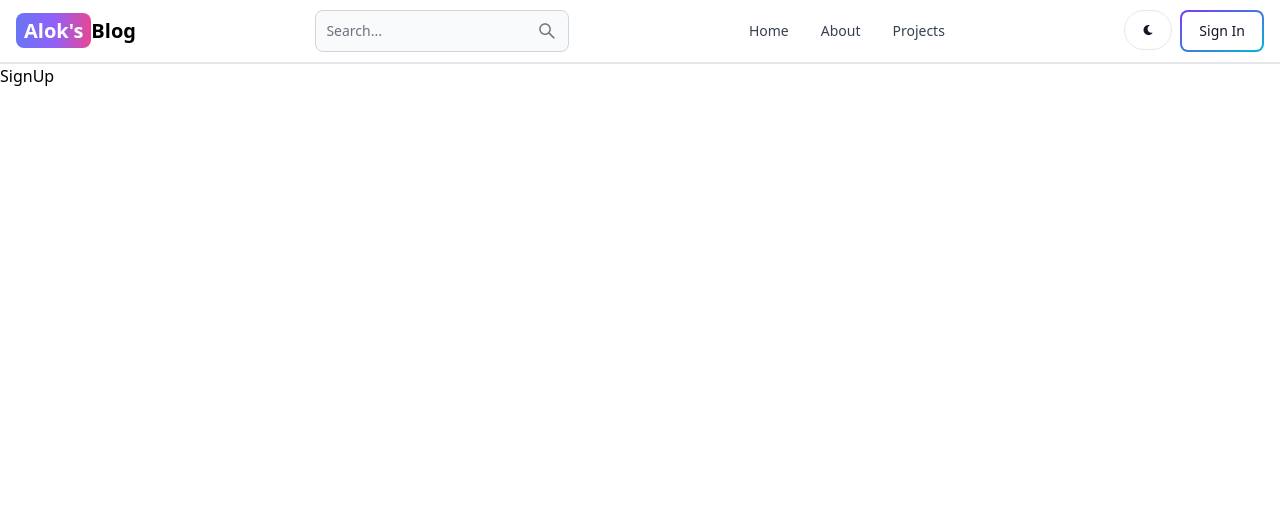
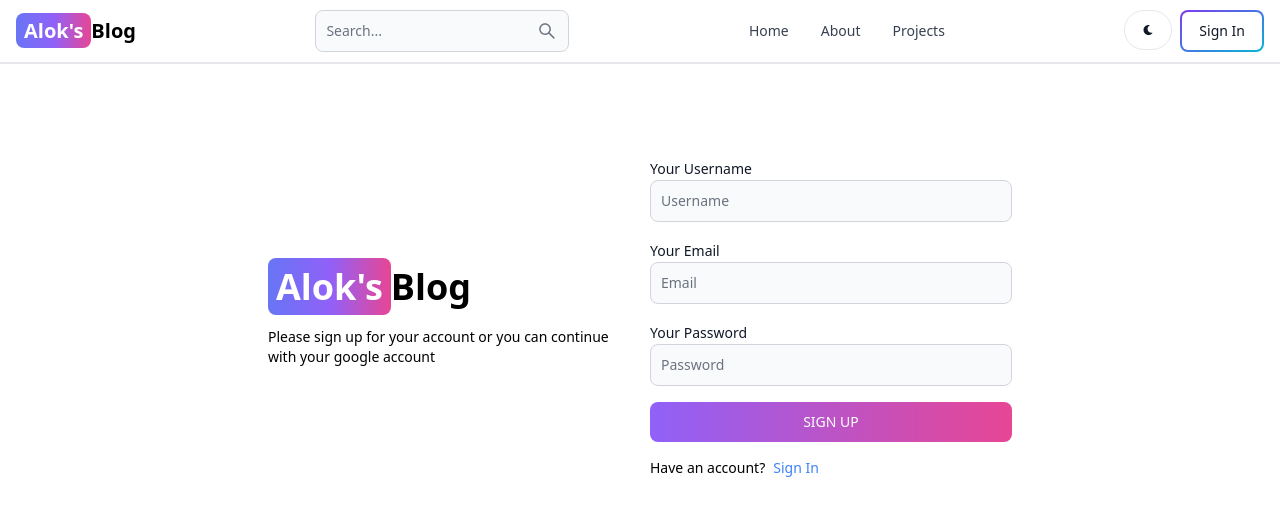
Before and after one commit to Alok2304/mern-blog, a React (Vite) app in the folder client/: page /sign-up in a window 1280 px wide. Shown: the top 516 px of the page. Built offline with nearby package versions, Linux system fonts and the light colour scheme.

Commit message:
Completed SignUp page UI

```diff
--- a/client/src/pages/SignUp.jsx
+++ b/client/src/pages/SignUp.jsx
@@ -1,7 +1,55 @@
-import React from 'react'
+import React from "react";
+import { Link } from "react-router-dom";
+import { Button, Label, TextInput } from "flowbite-react";
 
 export default function SignUp() {
-  return (
-    <div>SignUp</div>
-  )
+	return (
+		<div className="min-h-screen mt-20">
+			<div className="flex p-3 max-w-3xl mx-auto flex-col md:flex-row md:items-center gap-5">
+				{/*left*/}
+				<div className="flex-1">
+					<Link to="/" className="text-4xl font-bold dark:text-white">
+						<span className="px-2 py-1 bg-gradient-to-r from-indigo-500 via-purple-500 to-pink-500 rounded-lg text-white">
+							Alok&apos;s
+						</span>
+						Blog
+					</Link>
+					<p className="text-sm mt-5">
+						Please sign up for your account or you can continue with your google
+						account
+					</p>
+				</div>
+				{/*right*/}
+				<div className="flex-1">
+					<form className="flex flex-col gap-4">
+						<div>
+							<Label value="Your Username" />
+							<TextInput type="text" placeholder="Username" id="username" />
+						</div>
+						<div>
+							<Label value="Your Email" />
+							<TextInput type="text" placeholder="Email" id="email" />
+						</div>
+						<div>
+							<Label value="Your Password" />
+							<TextInput type="password" placeholder="Password" id="password" />
+						</div>
+						<Button
+							gradientDuoTone="purpleToPink"
+							type="submit"
+							className="uppercase"
+						>
+							Sign Up
+						</Button>
+					</form>
+					<div className="flex gap-2 text-sm mt-4">
+						<span>Have an account?</span>
+						<Link to="/sign-in" className="text-blue-500">
+							Sign In
+						</Link>
+					</div>
+				</div>
+			</div>
+		</div>
+	);
 }
```
